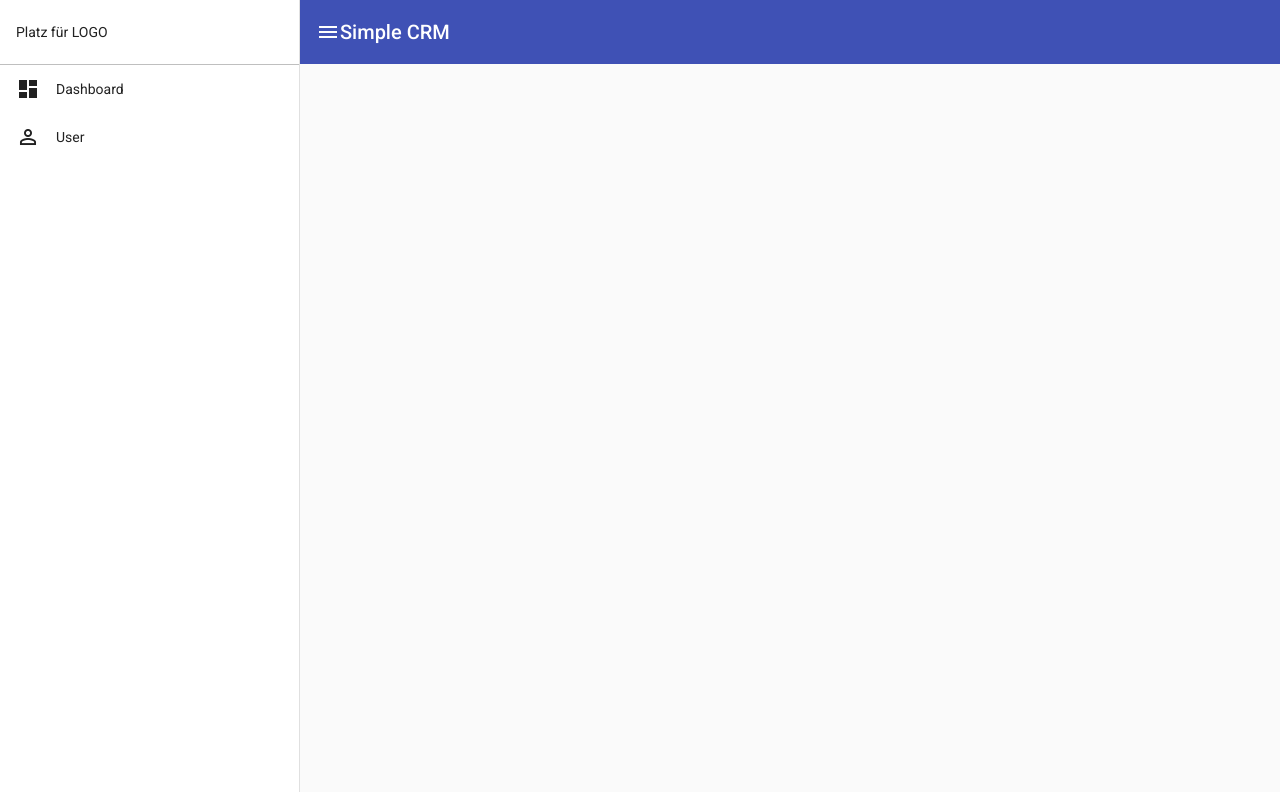
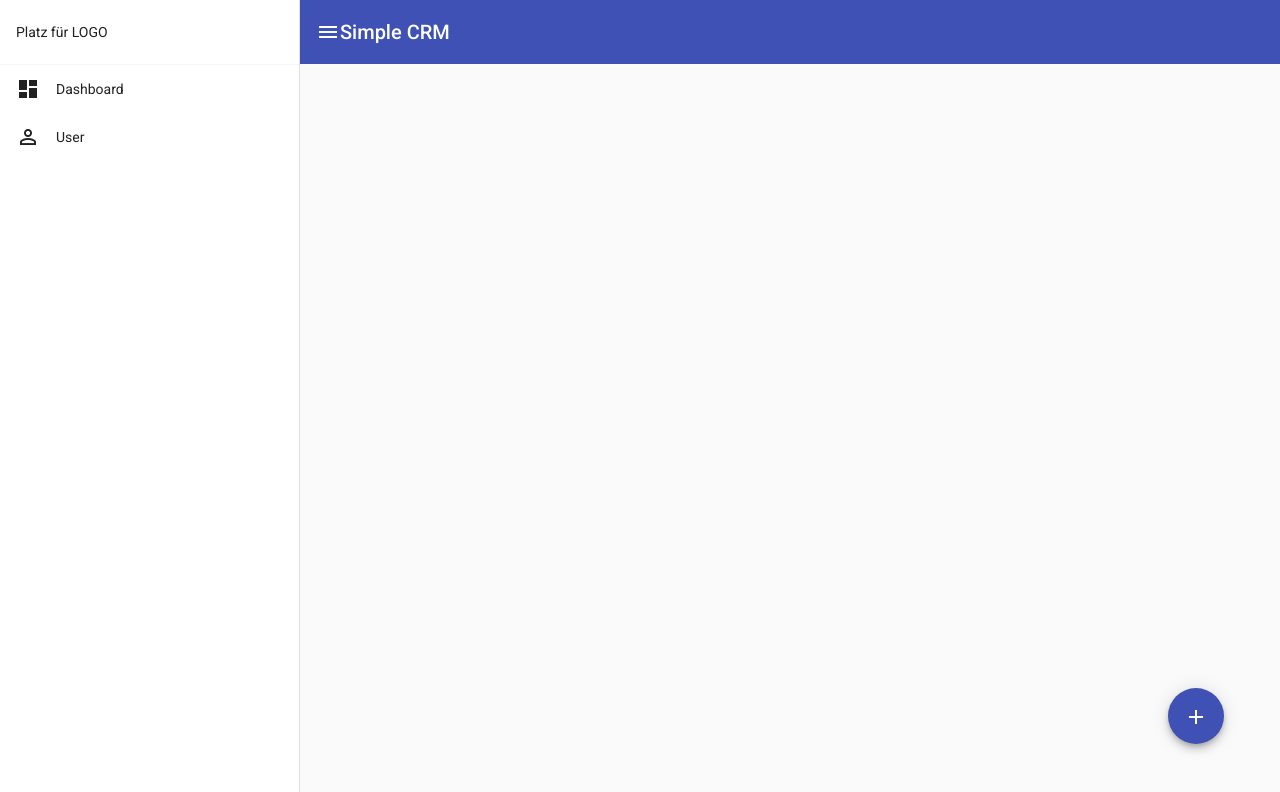
Before and after one commit to navjotsingh96/simple-crm, an Angular app: page /user in a window 1280 px wide. Before the commit this address led to /. Shown: the top 792 px of the page. Built offline with nearby package versions, Linux system fonts and the light colour scheme.

Commit message:
added user component and desgined

```diff
--- a/src/app/app-routing.module.ts
+++ b/src/app/app-routing.module.ts
@@ -1,7 +1,13 @@
 import { NgModule } from '@angular/core';
 import { RouterModule, Routes } from '@angular/router';
+import { DashboardComponent } from './dashboard/dashboard.component';
+import { UserComponent } from './user/user.component';
 
-const routes: Routes = [];
+const routes: Routes = [
+  {path:'', component: DashboardComponent},
+  {path:'dashboard', component: DashboardComponent},
+  {path:'user', component: UserComponent}
+];
 
 @NgModule({
   imports: [RouterModule.forRoot(routes)],
--- a/src/app/app.component.html
+++ b/src/app/app.component.html
@@ -5,9 +5,9 @@
         </div>
         <div class="links-container">
             <ul>
-                <li>
+                <li routerLink="/" routerLinkActive="router-link-active">
                     <mat-icon>dashboard_outlined</mat-icon>Dashboard</li>
-                <li>
+                <li routerLink="/user" routerLinkActive="router-link-active">
                     <mat-icon>person_outlined</mat-icon>User</li>
             </ul>
         </div>
@@ -21,6 +21,9 @@
                 <span>Simple CRM</span>
             </mat-toolbar-row>
         </mat-toolbar>
+        <div class="router-container">
+            <router-outlet></router-outlet>
+        </div>
     </div>
 
 </mat-drawer-container>
--- a/src/app/app.component.scss
+++ b/src/app/app.component.scss
@@ -13,7 +13,7 @@
 .logo-container {
     padding-left: 16px;
     padding-right: 16px;
-    border-bottom: 1px solid rgba(0, 0, 0, 0.25);
+    border-bottom: 1px solid rgba(0, 0, 0, 0.04);
     min-height: 64px;
     display: flex;
     align-items: center;
@@ -41,8 +41,16 @@
                 margin-right: 16px;
             }
             &:hover {
+                background-color: rgba(0, 0, 0, 0.04);
+            }
+            &:focus {
                 background-color: rgba(0, 0, 0, 0.1);
             }
         }
     }
 }
+
+.router-container {
+    padding-left: 56px;
+    padding-top: 16px;
+}
--- /dev/null
+++ b/src/app/dashboard/dashboard.component.html
@@ -0,0 +1 @@
+<p>dashboard works!</p>
--- /dev/null
+++ b/src/app/dashboard/dashboard.component.ts
@@ -0,0 +1,15 @@
+import { Component, OnInit } from '@angular/core';
+
+@Component({
+  selector: 'app-dashboard',
+  templateUrl: './dashboard.component.html',
+  styleUrls: ['./dashboard.component.scss']
+})
+export class DashboardComponent implements OnInit {
+
+  constructor() { }
+
+  ngOnInit(): void {
+  }
+
+}
--- /dev/null
+++ b/src/app/user/user.component.html
@@ -0,0 +1,3 @@
+<button class="add-user-btn" mat-fab color="primary" matTooltip="Add user">
+        <mat-icon>add</mat-icon>
+      </button>
--- /dev/null
+++ b/src/app/user/user.component.scss
@@ -0,0 +1,5 @@
+.add-user-btn {
+    position: absolute;
+    right: 56px;
+    bottom: 56px;
+}
--- /dev/null
+++ b/src/app/user/user.component.ts
@@ -0,0 +1,15 @@
+import { Component, OnInit } from '@angular/core';
+
+@Component({
+  selector: 'app-user',
+  templateUrl: './user.component.html',
+  styleUrls: ['./user.component.scss']
+})
+export class UserComponent implements OnInit {
+
+  constructor() { }
+
+  ngOnInit(): void {
+  }
+
+}
```
Also changed, not shown: src/app/app.module.ts (+10 -2 lines), src/app/dashboard/dashboard.component.scss (added), 2 other files (tests, documents, lock files or other folders).
